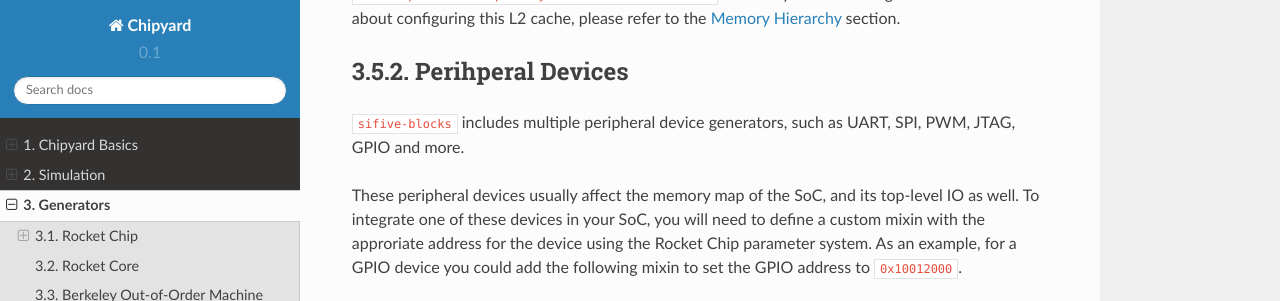
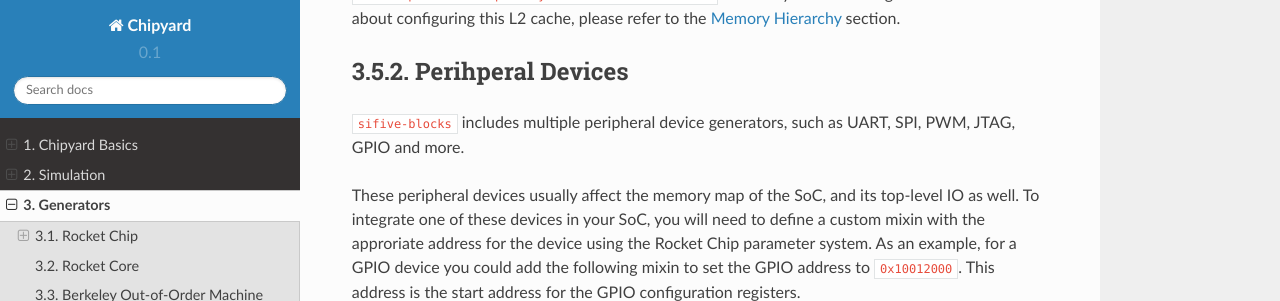
Before and after one commit to ucb-bar/chipyard, a Sphinx documentation site: the page built from docs/Generators/SiFive-Generators.rst, in a window 1280 px wide and 900 px high, scrolled down 356 px, cut to the strip 0-301 px from the top of the window. Built offline with Sphinx 7.4.7 and the Read the Docs theme 2.0.0, drawn with Linux system fonts in a browser that asks for light colours.

Commit message:
GPIO clarification

```diff
--- a/docs/Generators/SiFive-Generators.rst
+++ b/docs/Generators/SiFive-Generators.rst
@@ -16,7 +16,7 @@ Perihperal Devices
 ``sifive-blocks`` includes multiple peripheral device generators, such as UART, SPI, PWM, JTAG, GPIO and more.
 
 These peripheral devices usually affect the memory map of the SoC, and its top-level IO as well.
-To integrate one of these devices in your SoC, you will need to define a custom mixin with the approriate address for the device using the Rocket Chip parameter system. As an example, for a GPIO device you could add the following mixin to set the GPIO address to ``0x10012000``.
+To integrate one of these devices in your SoC, you will need to define a custom mixin with the approriate address for the device using the Rocket Chip parameter system. As an example, for a GPIO device you could add the following mixin to set the GPIO address to ``0x10012000``. This address is the start address for the GPIO configuration registers.
 
 .. literalinclude:: ../../generators/example/src/main/scala/ConfigMixins.scala
     :language: scala
```
